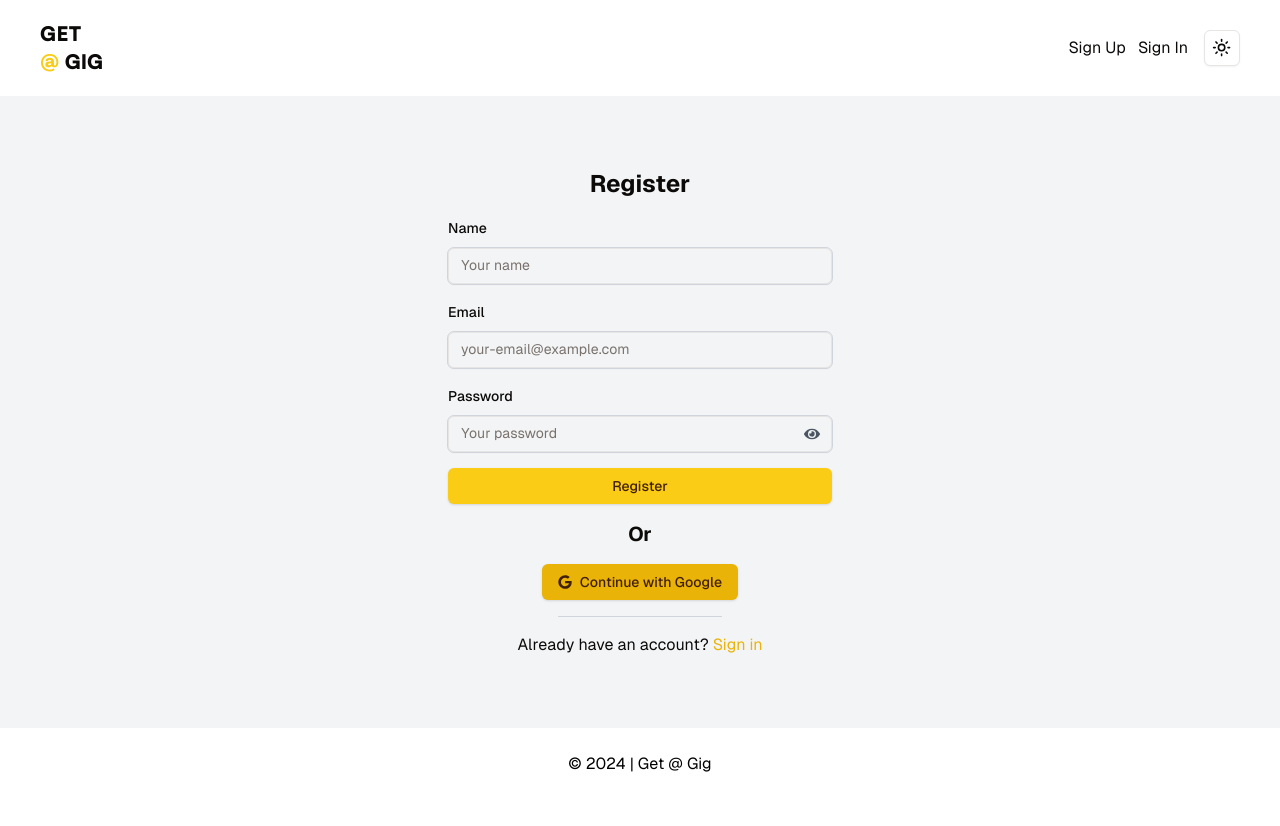
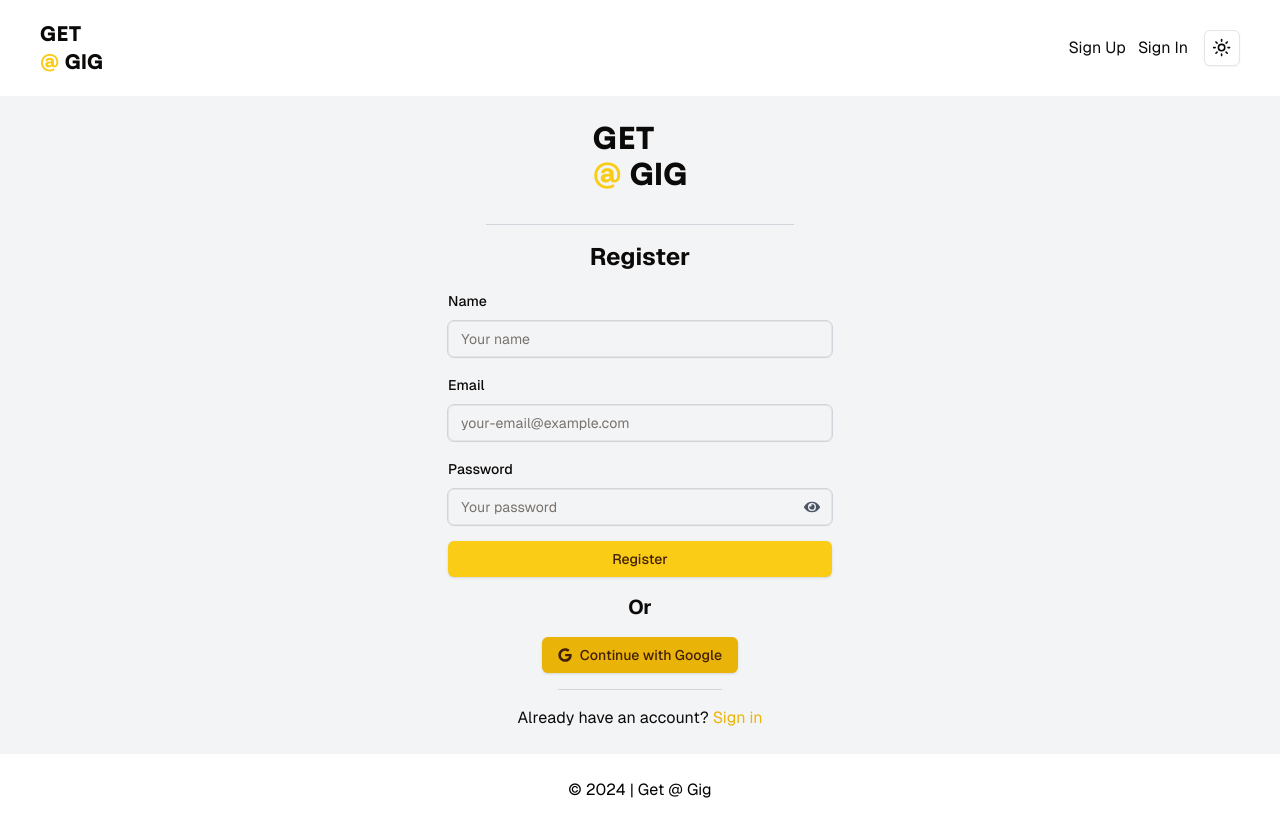
Before and after one commit to Chareeef/get-a-gig, a Next.js app: page /auth/signup in a window 1280 px wide. Before the commit the page ends 800 px from the top, so only its background shows below. Built offline with nearby package versions, Linux system fonts and the light colour scheme.

Commit message:
Add logo

```diff
--- a/app/auth/signup/page.tsx
+++ b/app/auth/signup/page.tsx
@@ -18,6 +18,7 @@ import { signIn } from "next-auth/react";
 import { FaEye, FaEyeSlash, FaGoogle } from "react-icons/fa";
 import Link from "next/link";
 import { useState } from "react";
+import { satoshi } from "@/app/fonts/fonts";
 
 // Zod schema for form validation
 const RegisterSchema = z.object({
@@ -69,7 +70,17 @@ const Register = () => {
 
   return (
     <main className="flex grow flex-col items-center justify-center bg-gray-100 p-6 dark:bg-gray-800">
+      <div className={`${satoshi.className} mb-4 text-3xl font-black`}>
+        GET
+        <br />
+        <span className="text-yellow-400">@</span> GIG
+      </div>
+
+      <hr className="my-4 w-1/4 border-t border-gray-300" />
+
       <h1 className="mb-4 text-2xl font-bold">Register</h1>
+
+      {/* Form */}
       <Form {...form}>
         <form
           onSubmit={form.handleSubmit(onSubmit)}
--- /dev/null
+++ b/app/components/Logo.tsx
@@ -0,0 +1,14 @@
+import { satoshi } from "../fonts/fonts";
+import Link from "next/link";
+
+export default function Logo() {
+  return (
+    <div className="grow">
+      <Link href="/" className={`${satoshi.className} text-xl font-black`}>
+        GET
+        <br />
+        <span className="text-yellow-400">@</span> GIG
+      </Link>
+    </div>
+  );
+}
```
